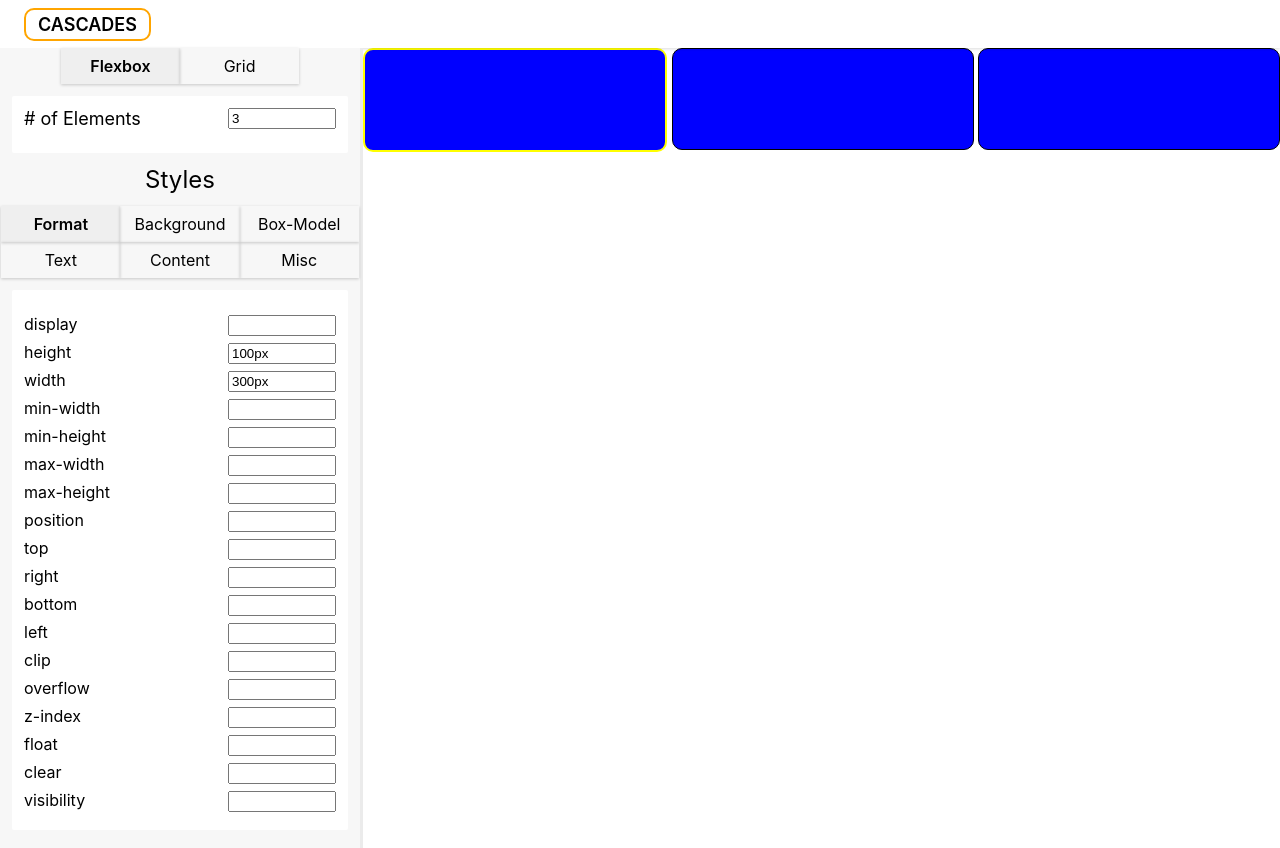
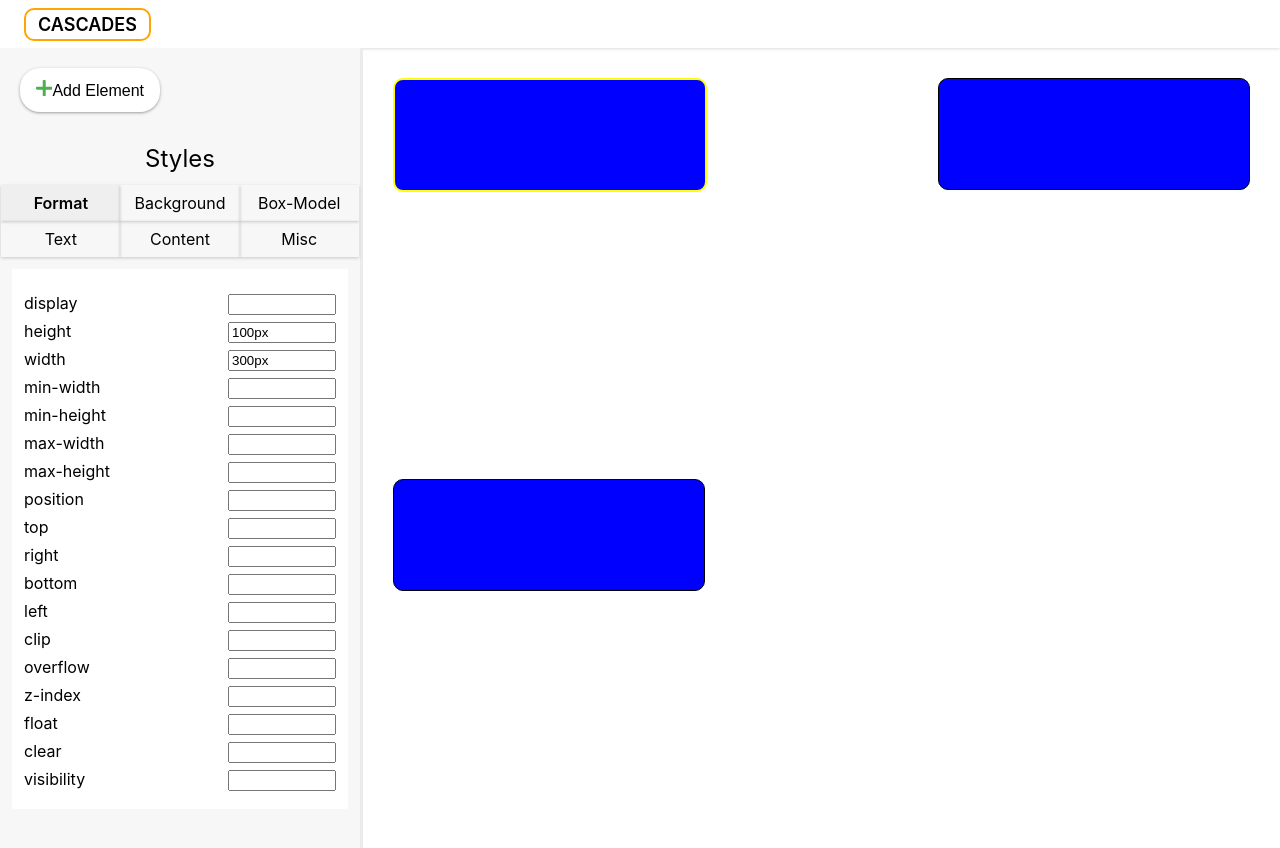
Before and after one commit to bmartinson5/CSS-Visualizer, a React (Create React App) app: page / in a window 1280 px wide. Built offline with nearby package versions, Linux system fonts and the light colour scheme.

Commit message:
add element button and filter styles

```diff
--- a/src/App.css
+++ b/src/App.css
@@ -118,3 +118,18 @@ input {
   margin: 12px;
   text-align: center;
 }
+
+.add-element-container {
+
+}
+
+.selection-button {
+  margin: 20px;
+  font-size: medium;
+  border: none;
+  box-shadow: 0 1px 2px 0 rgba(60,64,67,0.302), 0 1px 3px 1px rgba(60,64,67,0.149);
+  border-radius: 20px;
+  padding: 12px 16px;
+  background-color: white;
+  cursor: pointer;
+}
--- a/src/components/Selection.js
+++ b/src/components/Selection.js
@@ -3,6 +3,7 @@ import '../App.css';
 import classNames from 'classnames';
 
 import StyleSection from './StyleSection';
+import { ReactComponent as PlusIcon } from '../images/plus.svg';
 
 
 function Selection({
@@ -22,23 +23,9 @@ function Selection({
     }
   };
 
-  // const buildStyleSections = () => {
-  //     return (
-  //       <StyleSection
-  //         options={containerStyles[selectedContainer]}
-  //         changeStyling={changeContainerStyles}
-  //       />
-  //     );
-  //   }
+  const handleAddElement = () => {
 
-  //   return (
-  //     <StyleSection
-  //       options={elementStyles[selectedElement]}
-  //       changeStyling={changeElementStyles}
-  //     />
-  //   );
-  // };
-
+  };
 
   const buildSelectionHeaders = (headers) => {
     return headers.map((header) => {
@@ -61,37 +48,16 @@ function Selection({
   return (
     <Fragment>
       <section className='co-navbar'>
-        <div className='layout-selection-container'>
-          <div className='layout-selection layout-selected'>
-            Flexbox
-          </div>
-          <div className='layout-selection'>
-            Grid
-          </div>
-        </div>
-        <div className='selection-container'>
-          <div className='co-input-selection'>
-            <label>
-              # of Elements
-            </label>
-            <input
-              type='number'
-              value={elements}
-              onChange={(e) => handleChangeElements('elements', e.target.value, true)}
-            />
-          </div>
+        <div className='add-element-container'>
+          <button
+            className='selection-button'
+            onClick={handleAddElement}
+          >
+            <PlusIcon />
+            Add Element
+          </button>
 
         </div>
-
-        {/* <div className='layout-selection-container'>
-          Container Styles
-        </div>
-        <div className='selection-container'>
-          <StyleSection
-            options={containerStyles[selectedContainer]}
-            changeStyling={changeContainerStyles}
-          />
-        </div> */}
 
         <div className='styles-section-header'>
           Styles
--- a/src/components/SelectionDisplay.js
+++ b/src/components/SelectionDisplay.js
@@ -12,13 +12,20 @@ function SelectionDisplay({
 
   const getStyles = (elementId) => {
     const arrOfObjs = Object.values(elementStyles[elementId]);
-    return Object.assign({}, ...arrOfObjs);
+    const stylesObj = Object.assign({}, ...arrOfObjs);
+    Object.keys(stylesObj).forEach((key) => {
+      if (!stylesObj[key]) {
+        delete stylesObj[key];
+      }
+    });
+    return stylesObj;
   };
 
   const buildPage = () => {
     const content = [];
     for (let x = 0; x < elements; ++x) {
       const styles = getStyles(x);
+      console.log({ styles });
       const isSelected = selectedElement === x;
       const elementClasses = classNames({
         element: true,
```
Also changed, not shown: src/images/plus.svg (added).
